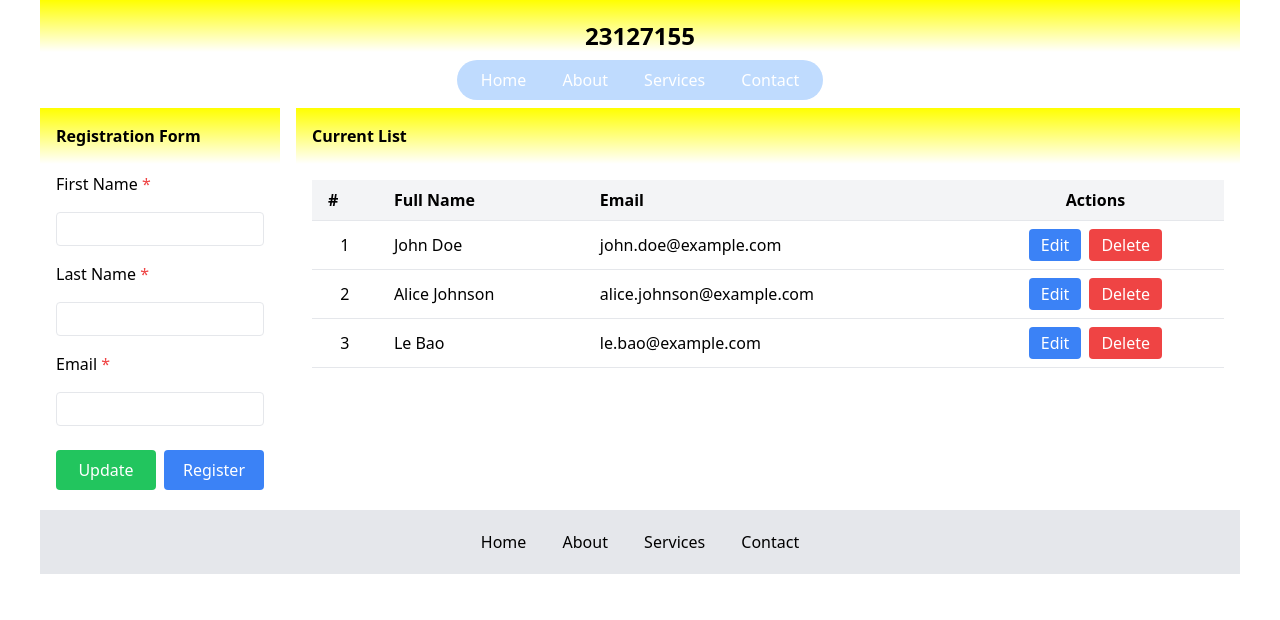
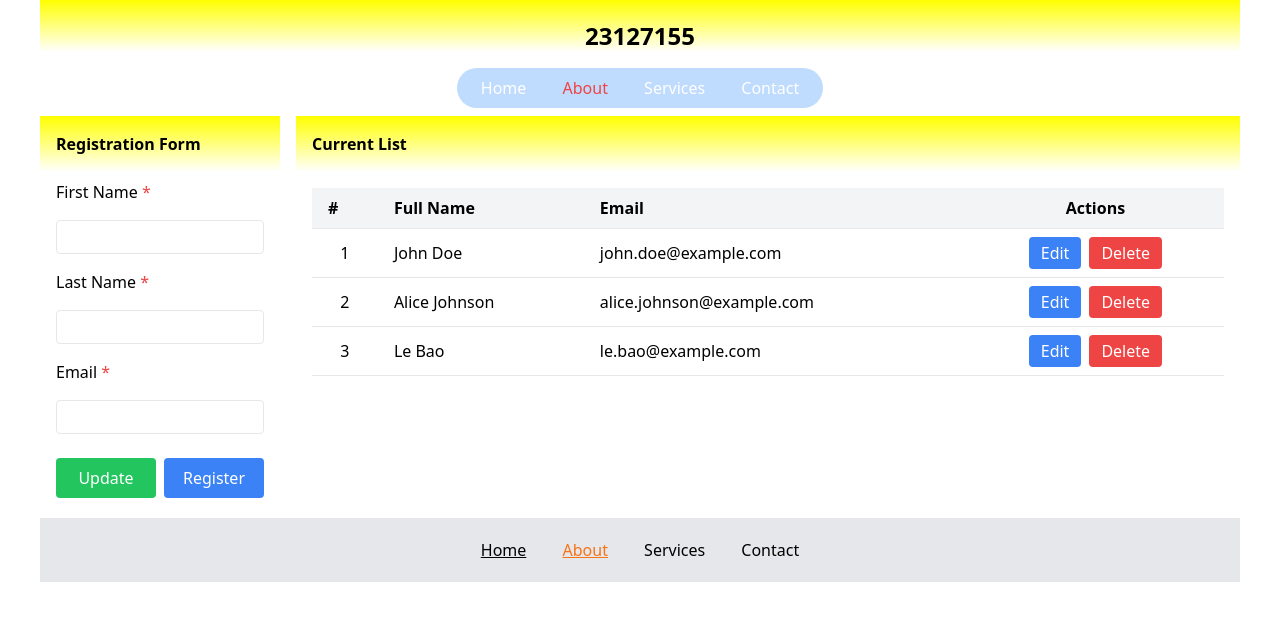
Before and after one commit to LeNgocBao145/IA04-LayoutAnd-Vanilla-JavaScript, a website with bundled scripts: page index.html in a window 1280 px wide. Both pictures are taken after a click on the link "About". Built offline with nearby package versions, Linux system fonts and the light colour scheme.

Commit message:
fix: footer header

```diff
--- /dev/null
+++ b/23127155.txt
@@ -0,0 +1,3 @@
+MSSV: 23127155
+Họ và tên: Lê Đức Ngọc Bảo
+Link git: https://github.com/LeNgocBao145/IA04-LayoutAnd-Vanilla-JavaScript.git
--- a/index.html
+++ b/index.html
@@ -11,14 +11,23 @@
     <div class="flex justify-center items-center mb-2 bg-[linear-gradient(180deg,#FFFF00,#ffffff)] pt-5">
         <h1 class="text-2xl font-bold">23127155</h1>
     </div>
-    <header class="flex justify-center items-center">
+    <!-- <header class="flex justify-center items-center">
         <div class="text-white bg-blue-200 border-solid rounded-full p-2">
             <a class="p-4" href="">Home</a>
             <a class="p-4" href="#">About</a>
             <a class="p-4" href="">Services</a>
             <a class="p-4" href="">Contact</a>
         </div>
-    </header>
+    </header> -->
+    <!-- HEADER -->
+  <header class="flex justify-center items-center mt-4">
+    <div class="text-white bg-blue-200 border-solid rounded-full p-2">
+      <a class="p-4 cursor-pointer" data-link="home">Home</a>
+      <a class="p-4 cursor-pointer" data-link="about">About</a>
+      <a class="p-4 cursor-pointer" data-link="services">Services</a>
+      <a class="p-4 cursor-pointer" data-link="contact">Contact</a>
+    </div>
+  </header>
     <main class="my-2">
         <div class="flex columns-2 gap-4">
             <div class="w-1/5">
@@ -68,13 +77,21 @@
             </div>
         </div>
     </main>
-    <footer class="flex justify-center items-center py-5 w-full text-black bg-[#e5e7eb] mt-5">
+    <!-- <footer class="flex justify-center items-center py-5 w-full text-black bg-[#e5e7eb] mt-5">
         <div class="">
             <span class="p-4" href="">Home</span>
             <span class="p-4" href="#">About</span>
             <span class="p-4" href="">Services</span>
             <span class="p-4" href="">Contact</span>
         </div>
-    </footer>
+    </footer> -->
+    <footer class="flex justify-center items-center py-5 w-full text-black bg-[#e5e7eb] mt-5">
+    <div>
+      <span class="p-4 cursor-pointer" data-link="home">Home</span>
+      <span class="p-4 cursor-pointer" data-link="about">About</span>
+      <span class="p-4 cursor-pointer" data-link="services">Services</span>
+      <span class="p-4 cursor-pointer" data-link="contact">Contact</span>
+    </div>
+  </footer>
 </body>
 </html>
--- a/script.js
+++ b/script.js
@@ -144,7 +144,39 @@ function updateUser() {
 // Initialize the table and attach event listeners when the page loads
 document.addEventListener('DOMContentLoaded', () => {
     renderUserList();
+    const headerLinks = document.querySelectorAll("header [data-link]");
+    const footerLinks = document.querySelectorAll("footer [data-link]");
 
+    function clearActive() {
+      headerLinks.forEach(link => link.classList.remove("text-red-500", "underline"));
+      footerLinks.forEach(link => link.classList.remove("text-orange-500"));
+    }
+
+    function setActive(section) {
+      clearActive();
+
+      // Header: đỏ + gạch dưới
+      document.querySelector(`header [data-link="${section}"]`).classList.add("text-red-500");
+
+      // Footer: cam
+      document.querySelector(`footer [data-link="${section}"]`).classList.add("text-orange-500", "underline");
+    }
+
+    // Khi bấm vào header hoặc footer đều sync
+    headerLinks.forEach(link => {
+      link.addEventListener("click", () => {
+        setActive(link.dataset.link);
+      });
+    });
+
+    footerLinks.forEach(link => {
+      link.addEventListener("click", () => {
+        setActive(link.dataset.link);
+      });
+    });
+
+    // Mặc định chọn Home
+    setActive("home");
     document.getElementById('updateBtn').addEventListener('click', updateUser);
     document.getElementById('registerBtn').addEventListener('click', registerUser);
 });
```
